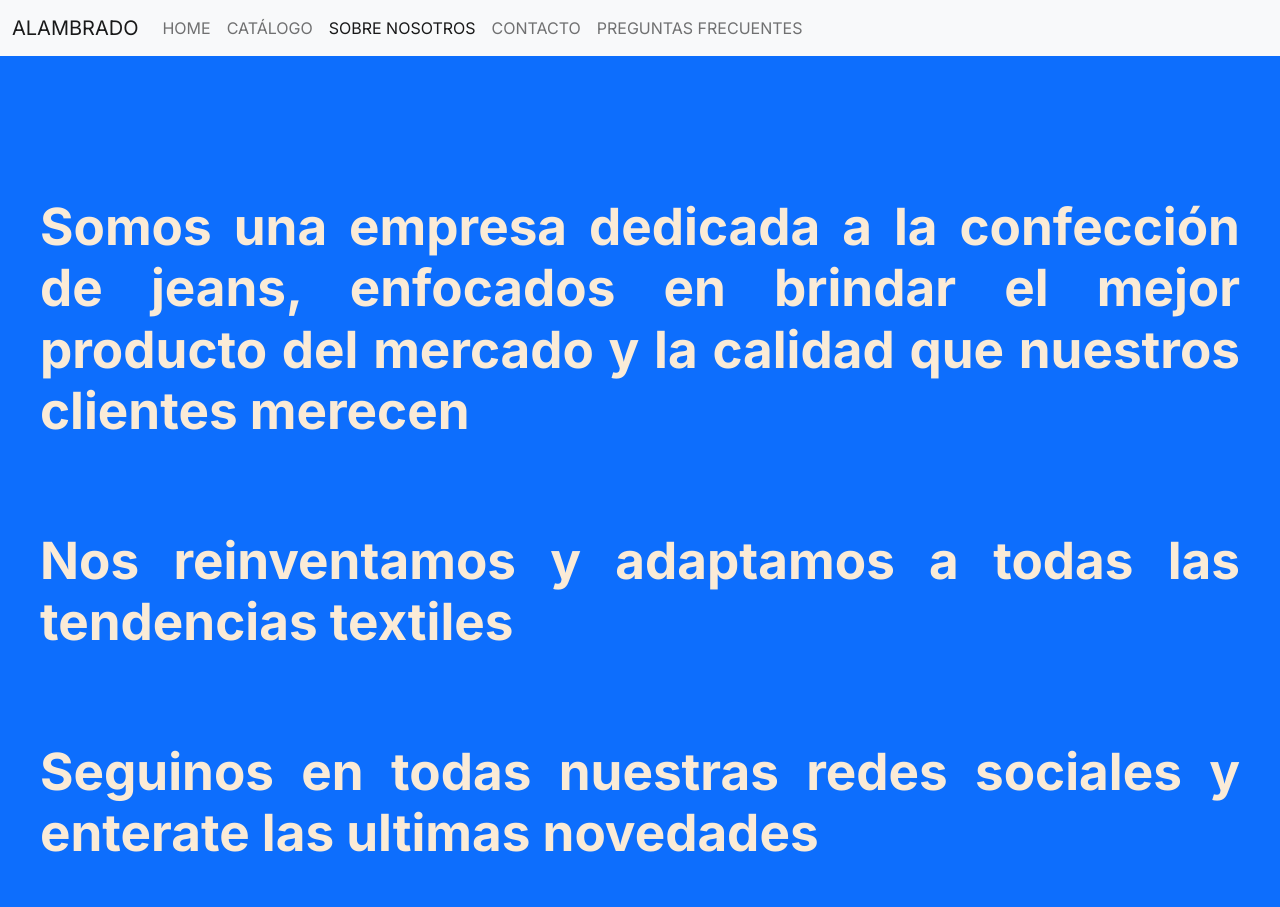
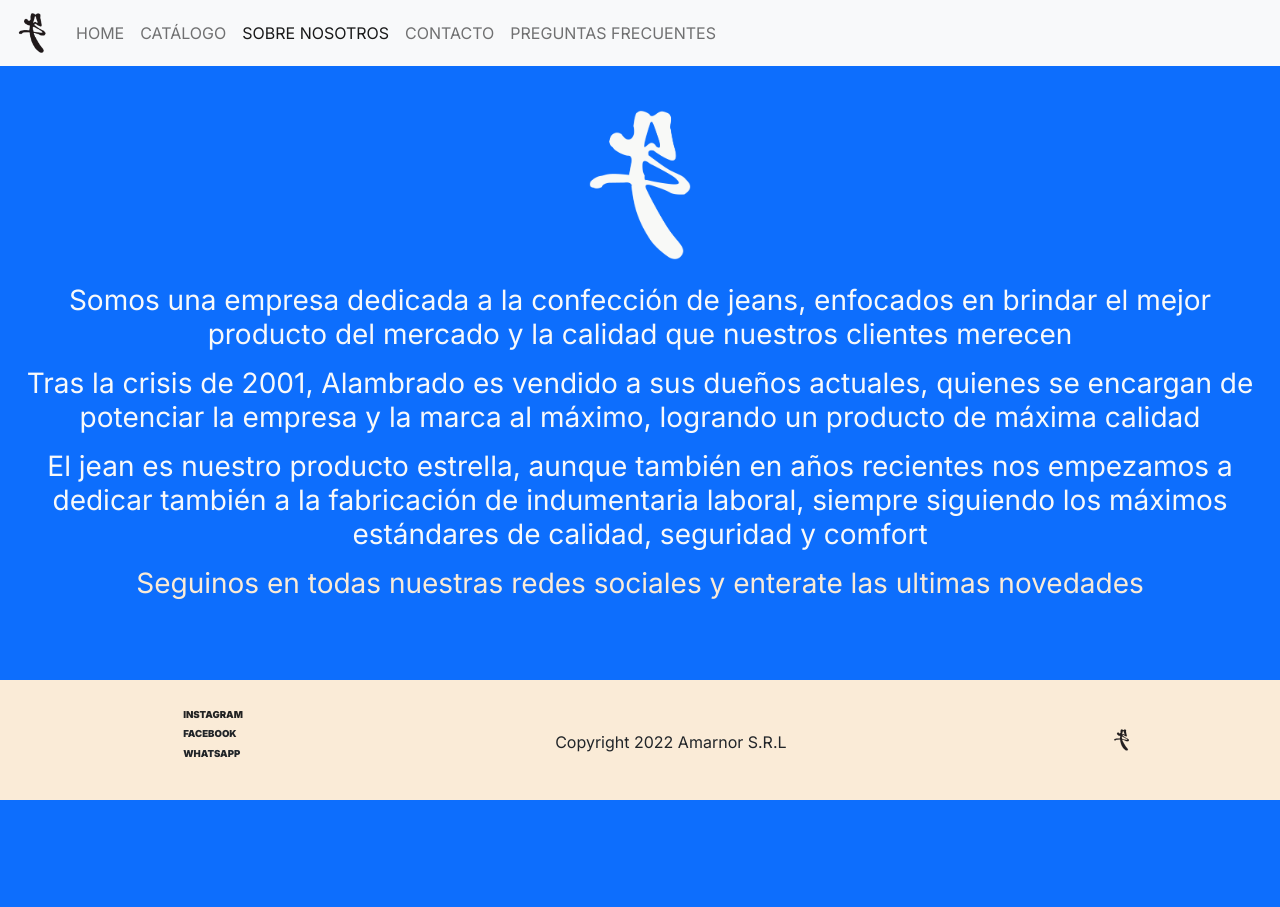
Before and after one commit to maurolavin/alambrado-website, a website: page paginas/sobre-nosotros.html in a window 1280 px wide. Shown: the top 907 px of the page. After the commit the page ends 800 px from the top, so only its background shows below. Drawn offline with nearby package versions, Linux system fonts and the light colour scheme.

Commit message:
segunda entrega proyecto final

```diff
--- a/paginas/sobre-nosotros.html
+++ b/paginas/sobre-nosotros.html
@@ -16,7 +16,7 @@
     <header class="cabecera">
         <nav class="navbar navbar-expand-lg navbar-light bg-light">
             <div class="container-fluid">
-              <a class="navbar-brand" href="#">ALAMBRADO</a>
+              <img src="../imagenes/icon.png" class="logo__header navbar-brand" alt="logo de alambrado">
               <button class="navbar-toggler" type="button" data-bs-toggle="collapse" data-bs-target="#navbarNavAltMarkup" aria-controls="navbarNavAltMarkup" aria-expanded="false" aria-label="Toggle navigation">
                 <span class="navbar-toggler-icon"></span>
               </button>
@@ -35,9 +35,13 @@
 
     </header>
     <main>
-        <h2 class="sobre-nosotros">Somos una empresa dedicada a la confección de jeans, enfocados en brindar el mejor producto del mercado y la calidad que nuestros clientes merecen</h2>
-        <h2 class="sobre-nosotros">Nos reinventamos y adaptamos a todas las tendencias textiles</h2>
-        <h2 class="sobre-nosotros"><a href="contacto.html">Seguinos en todas nuestras redes sociales y enterate las ultimas novedades</a></h2>
+      <img src="../imagenes/icon-blanco.png" class="logo__blanco img-fluid rounded mx-auto d-block my-4 px-2" alt="logo de alambrado">
+        <h2 class="sobre-nosotros text-center fs-3 text-light m-3">Somos una empresa dedicada a la confección de jeans, enfocados en brindar el mejor producto del mercado y la calidad que nuestros clientes merecen</h2>
+        <h2 class="sobre-nosotros text-center fs-3 text-light m-3">Tras la crisis de 2001, Alambrado es vendido a sus dueños actuales, quienes se encargan de potenciar la empresa y la marca al máximo, logrando un producto
+        de máxima calidad</h2>
+        <h2 class="sobre-nosotros text-center fs-3 text-light m-3">El jean es nuestro producto estrella, aunque también en años recientes nos empezamos a dedicar también a la fabricación de indumentaria laboral,
+          siempre siguiendo los máximos estándares de calidad, seguridad y comfort</h2>
+        <h2 class="sobre-nosotros text-center fs-3 text-light m-3"><a href="contacto.html">Seguinos en todas nuestras redes sociales y enterate las ultimas novedades</a></h2>
     </main>
     <footer class="footer mt-auto">
         <img src="../imagenes/logo-alambrado.svg" class="footer__img">
--- a/styles.css
+++ b/styles.css
@@ -9,7 +9,7 @@ body {
 }
 
 main{
-    margin-top:100px;
+    margin-top:20px;
 }
 
 .carousel-item img {
@@ -130,8 +130,8 @@ input[type='email'] {
 
 
 .contacto__boton {
-    background-color: #596885;
-    color: #ffffff;
+    background-color: #eee8e8;
+    color: #1d1d1d;
     cursor: pointer;
     padding: 10px 10px;
     border: 0;
@@ -139,7 +139,7 @@ input[type='email'] {
     width: 20vw;
     border-radius: 5px;
     font-family: 'Inter', sans-serif;
-    font-weight: 300;
+    font-weight: 600;
     font-size: 16px;
     margin: 10px;
     cursor: pointer;
@@ -148,6 +148,7 @@ input[type='email'] {
 
 .contacto__boton:hover {
     background-color: #39a82a;
+    color: #eee8e8;
 }
 
 .faq {
@@ -186,12 +187,12 @@ input[type='email'] {
 }
 
 .sobre-nosotros {
-    text-align: justify;
-    font-weight: 700;
-    font-size: 4vw;
-    color: #faebd7;
-    padding: 40px;
     transition: ease-in-out .5s;
+    cursor: default;
+}
+
+.logo__blanco {
+    height: 150px;
 }
 
 .sobre-nosotros a,
@@ -202,11 +203,15 @@ input[type='email'] {
 }
 
 .sobre-nosotros:hover {
-    color: linear-gradient(#596885, #e1e2d3);
-    background: -webkit-linear-gradient(#a0aecc, #d5ddf8);
+    color: linear-gradient(#6d9af5, #e1e2d3);
+    background: -webkit-linear-gradient(#c6d6f7, #dadde9);
     -webkit-background-clip: text;
     -webkit-text-fill-color: transparent;
 
+}
+
+.logo__header {
+    height: 50px;
 }
 
 @media screen and (max-width: 910px) {
```
Also changed, not shown: index.html (+9 -5 lines), paginas/catalogo.html (+2 -1 lines), paginas/contacto.html (+3 -2 lines), paginas/faq.html (+1 -1 lines), imagenes/icon-blanco.png (added), imagenes/tela.jpg (added).
